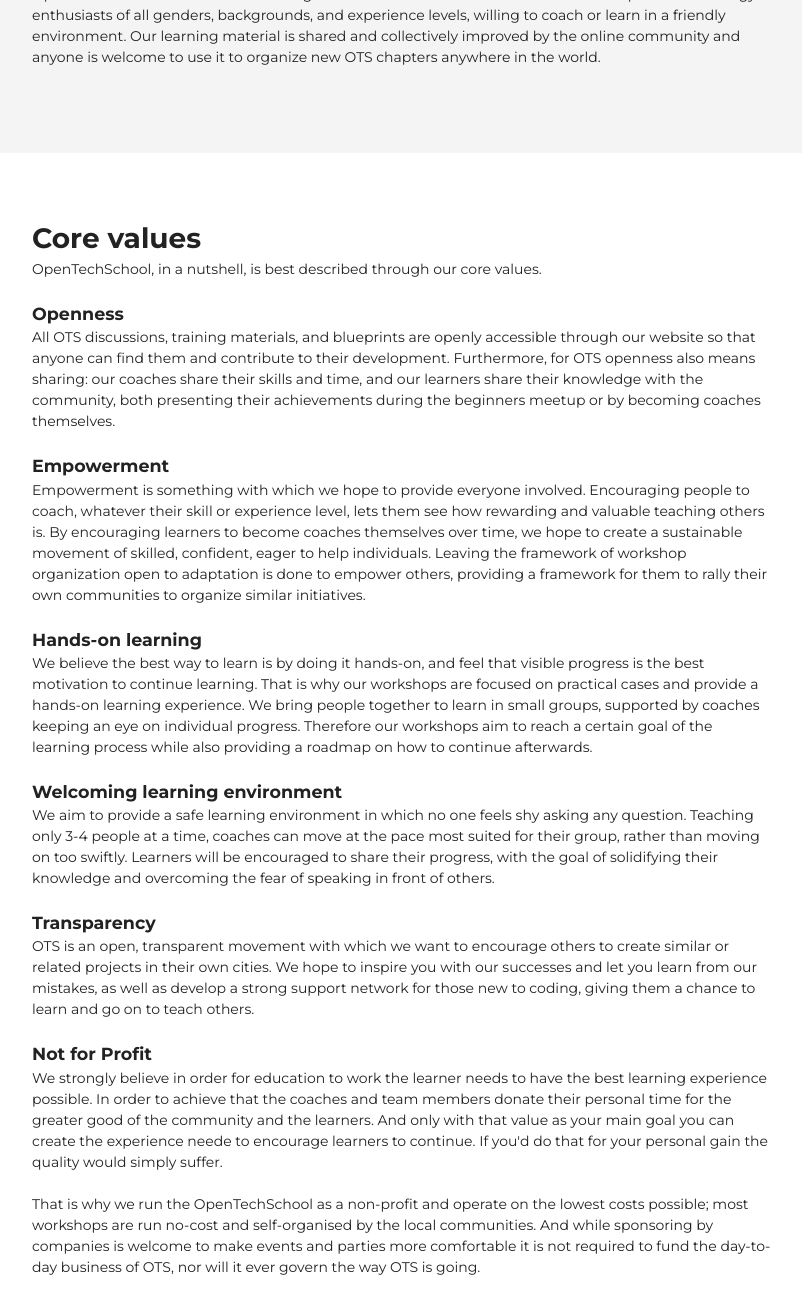
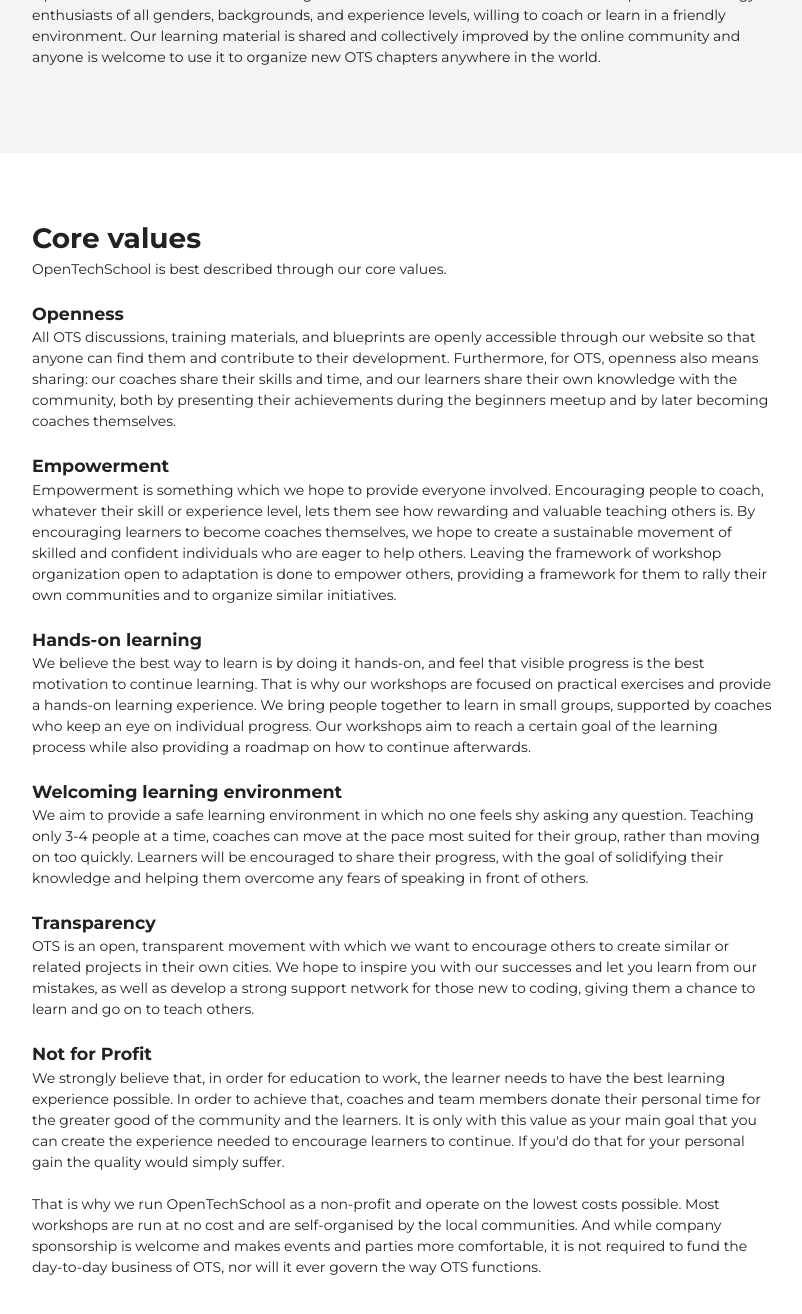
Before and after one commit to OpenTechSchool/www.opentechschool.org, a Jekyll site: the page built from about.html, in a window 1280 px wide and 1400 px high, scrolled down 1337 px. Shown: the top 1314 px of the window, without its empty margins (238-1040 px from the left). Built offline with Jekyll 4.4.1, drawn with Linux system fonts in a browser that asks for light colours; nearby versions of some CDN libraries; some of the changed text lies outside the part shown.

Commit message:
wording / typos on about page

```diff
--- a/about.html
+++ b/about.html
@@ -38,27 +38,27 @@
     <h2>Core values</h2>
 
     <p>
-      OpenTechSchool, in a nutshell, is best described through our core values.
+      OpenTechSchool is best described through our core values.
     </p>
 
     <h3>Openness</h3>
     <p>
-      All OTS discussions, training materials, and blueprints are openly accessible through our website so that anyone can find them and contribute to their development. Furthermore, for OTS openness also means sharing: our coaches share their skills and time, and our learners share their knowledge with the community, both presenting their achievements during the beginners meetup or by becoming coaches themselves.
+      All OTS discussions, training materials, and blueprints are openly accessible through our website so that anyone can find them and contribute to their development. Furthermore, for OTS, openness also means sharing: our coaches share their skills and time, and our learners share their own knowledge with the community, both by presenting their achievements during the beginners meetup and by later becoming coaches themselves.
     </p>
 
     <h3>Empowerment</h3>
     <p>
-      Empowerment is something with which we hope to provide everyone involved. Encouraging people to coach, whatever their skill or experience level, lets them see how rewarding and valuable teaching others is. By encouraging learners to become coaches themselves over time, we hope to create a sustainable movement of skilled, confident, eager to help individuals. Leaving the framework of workshop organization open to adaptation is done to empower others, providing a framework for them to rally their own communities to organize similar initiatives.
+      Empowerment is something which we hope to provide everyone involved. Encouraging people to coach, whatever their skill or experience level, lets them see how rewarding and valuable teaching others is. By encouraging learners to become coaches themselves, we hope to create a sustainable movement of skilled and confident individuals who are eager to help others. Leaving the framework of workshop organization open to adaptation is done to empower others, providing a framework for them to rally their own communities and to organize similar initiatives.
     </p>
 
     <h3>Hands-on learning</h3>
     <p>
-      We believe the best way to learn is by doing it hands-on, and feel that visible progress is the best motivation to continue learning. That is why our workshops are focused on practical cases and provide a hands-on learning experience. We bring people together to learn in small groups, supported by coaches keeping an eye on individual progress. Therefore our workshops aim to reach a certain goal of the learning process while also providing a roadmap on how to continue afterwards.
+      We believe the best way to learn is by doing it hands-on, and feel that visible progress is the best motivation to continue learning. That is why our workshops are focused on practical exercises and provide a hands-on learning experience. We bring people together to learn in small groups, supported by coaches who keep an eye on individual progress. Our workshops aim to reach a certain goal of the learning process while also providing a roadmap on how to continue afterwards.
     </p>
 
     <h3>Welcoming learning environment</h3>
     <p>
-      We aim to provide a safe learning environment in which no one feels shy asking any question. Teaching only 3-4 people at a time, coaches can move at the pace most suited for their group, rather than moving on too swiftly. Learners will be encouraged to share their progress, with the goal of solidifying their knowledge and overcoming the fear of speaking in front of others.
+      We aim to provide a safe learning environment in which no one feels shy asking any question. Teaching only 3-4 people at a time, coaches can move at the pace most suited for their group, rather than moving on too quickly. Learners will be encouraged to share their progress, with the goal of solidifying their knowledge and helping them overcome any fears of speaking in front of others.
     </p>
 
     <h3>Transparency</h3>
@@ -69,11 +69,11 @@
 
     <h3>Not for Profit</h3>
     <p>
-      We strongly believe in order for education to work the learner needs to have the best learning experience possible. In order to achieve that the coaches and team members donate their personal time for the greater good of the community and the learners. And only with that value as your main goal you can create the experience neede to encourage learners to continue. If you'd do that for your personal gain the quality would simply suffer.
+      We strongly believe that, in order for education to work, the learner needs to have the best learning experience possible. In order to achieve that, coaches and team members donate their personal time for the greater good of the community and the learners. It is only with this value as your main goal that you can create the experience needed to encourage learners to continue. If you'd do that for your personal gain the quality would simply suffer.
     </p>
 
     <p>
-      That is why we run the OpenTechSchool as a non-profit and operate on the lowest costs possible; most workshops are run no-cost and self-organised by the local communities. And while sponsoring by companies is welcome to make events and parties more comfortable it is not required to fund the day-to-day business of OTS, nor will it ever govern the way OTS is going.
+      That is why we run OpenTechSchool as a non-profit and operate on the lowest costs possible. Most workshops are run at no cost and are self-organised by the local communities. And while company sponsorship is welcome and makes events and parties more comfortable, it is not required to fund the day-to-day business of OTS, nor will it ever govern the way OTS functions.
     </p>
 
   </div>
```
Also changed, not shown: other parts of about.html (+1 -1 lines).
